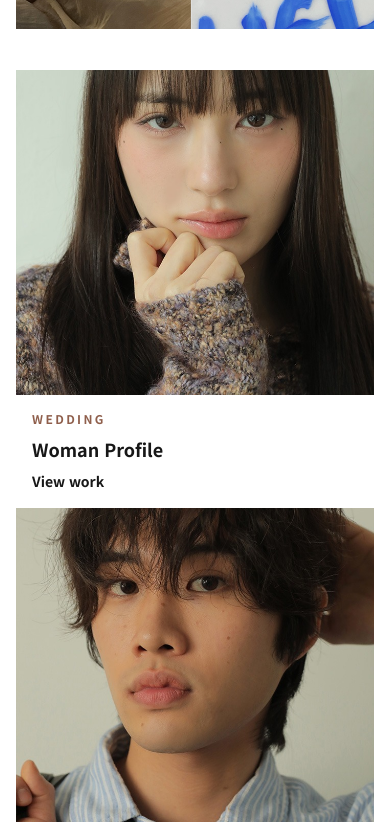
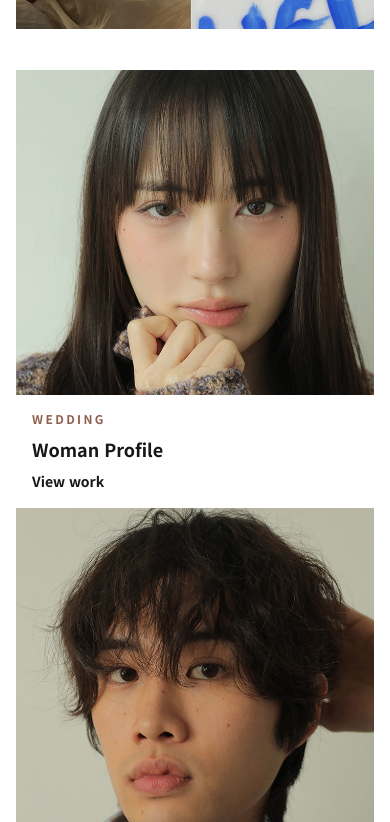
Before and after one commit to shubbydobob/supernova, a Next.js app: page / in a window 390 px wide. Shown: the part 746-1568 px from the top of the page. Built offline with nearby package versions, Linux system fonts and the light colour scheme; grey boxes are pictures that could not be loaded.

Commit message:
Reduce mobile image crop

```diff
--- a/components/home/hero-section.tsx
+++ b/components/home/hero-section.tsx
@@ -27,7 +27,7 @@ export function HeroSection({ config, heroItem }: HeroSectionProps) {
         height={1200}
         priority
         wrapperClassName="overflow-hidden bg-white lg:rounded-[2rem] lg:border lg:border-stone lg:shadow-card"
-        className="aspect-[11/10] lg:aspect-[16/10]"
+        className="aspect-[11/10] object-contain object-top lg:aspect-[16/10] lg:object-cover"
       />
 
       <div className="hidden flex-col items-start gap-4 lg:flex lg:flex-row lg:items-center lg:justify-between">
--- a/components/portfolio/portfolio-card.tsx
+++ b/components/portfolio/portfolio-card.tsx
@@ -23,7 +23,7 @@ export function PortfolioCard({ item, href }: PortfolioCardProps) {
           width={900}
           height={1100}
           wrapperClassName="bg-sand"
-          className="aspect-[11/10] md:aspect-[4/5]"
+          className="aspect-[11/10] object-contain object-top md:aspect-[4/5] md:object-cover"
         />
       </Link>
       <div className="space-y-2 px-4 py-4 md:px-2">
```
